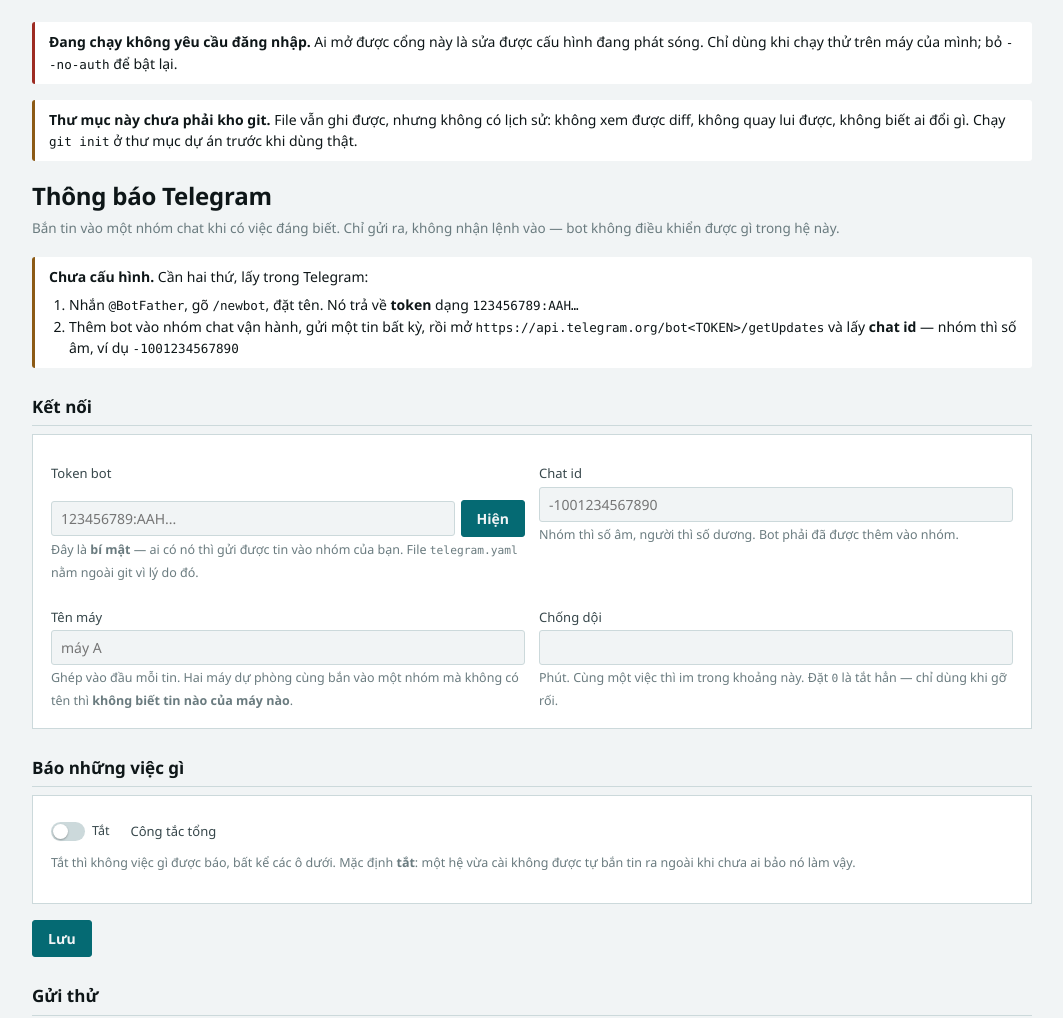
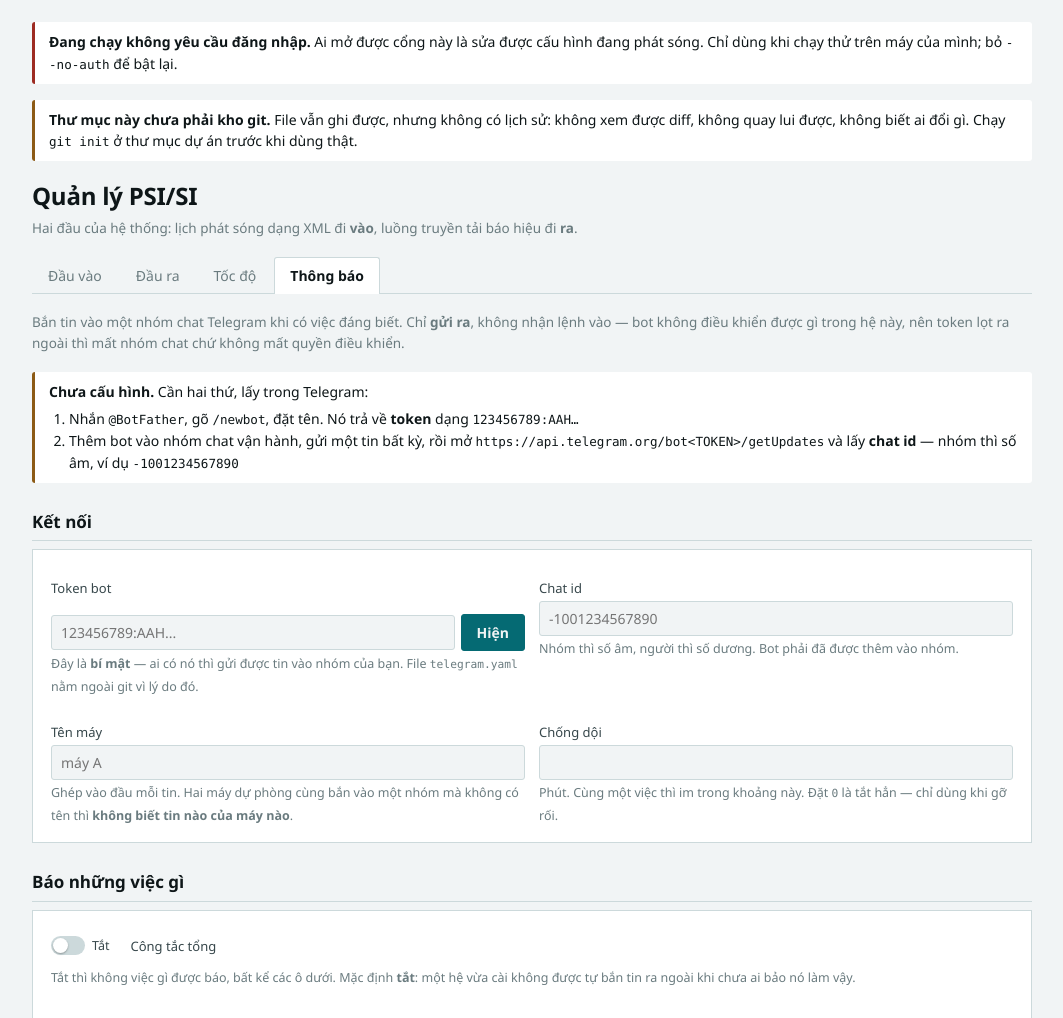
Before and after one commit to ndung2006/VTC-SI, a Python web app: template src/vtcsi/web/templates/telegram.html in a window 1280 px wide. Shown: the part 63-1081 px from the top of the page, without its empty margins (108-1171 px from the left). Run offline with Jinja, Linux system fonts and the light colour scheme; the template is opened without the code that fills it, so the values that code supplies are empty.

Commit message:
Thong bao Telegram thanh tab thu tu cua Quan ly PSI/SI
Nguoi dung di tim no o hang tab Dau vao / Dau ra / Toc do, khong phai trong
Quan tri — va di tim o dau thi no nen nam o do. Giu them muc dan duong o trang
Quan tri: hai cua vao mot phong, ton mot dong ma bot mot lan hoi.

Trang Telegram gio cung mang hang tab ay, nen vao roi quay ra duoc. Truoc do no
la mot trang cut duong: vao thi chi con nut Back cua trinh duyet.

Them hai bai kiem, mot cho moi chieu: tab phai co tren moi trang PSI/SI, va
hang tab phai co tren chinh trang Telegram.

Toan bo: 962 xanh.

Co-Authored-By: Claude Opus 5 (1M context) <noreply@anthropic.com>

```diff
--- a/src/vtcsi/web/templates/_tabs-psisi.html
+++ b/src/vtcsi/web/templates/_tabs-psisi.html
@@ -7,4 +7,5 @@
   <a href="/epg"{% if trang_con == 'vao' %} class="day"{% endif %}>Đầu vào</a>
   <a href="/dau-ra"{% if trang_con == 'ra' %} class="day"{% endif %}>Đầu ra</a>
   <a href="/toc-do"{% if trang_con == 'toc-do' %} class="day"{% endif %}>Tốc độ</a>
+  <a href="/telegram"{% if trang_con == 'telegram' %} class="day"{% endif %}>Thông báo</a>
 </div>
--- a/src/vtcsi/web/templates/telegram.html
+++ b/src/vtcsi/web/templates/telegram.html
@@ -1,10 +1,16 @@
 {% extends "base.html" %}
-{% block title %}Thông báo Telegram — VTC-SI{% endblock %}
+{% block title %}Thông báo — VTC-SI{% endblock %}
 {% block body %}
 
-<h1>Thông báo Telegram</h1>
-<p class="sub">Bắn tin vào một nhóm chat khi có việc đáng biết. Chỉ gửi ra,
-không nhận lệnh vào — bot không điều khiển được gì trong hệ này.</p>
+<h1>Quản lý PSI/SI</h1>
+<p class="sub">Hai đầu của hệ thống: lịch phát sóng dạng XML đi <b>vào</b>,
+luồng truyền tải báo hiệu đi <b>ra</b>.</p>
+
+{% set trang_con = 'telegram' %}{% include "_tabs-psisi.html" %}
+
+<p class="sub">Bắn tin vào một nhóm chat Telegram khi có việc đáng biết. Chỉ
+<b>gửi ra</b>, không nhận lệnh vào — bot không điều khiển được gì trong hệ này,
+nên token lọt ra ngoài thì mất nhóm chat chứ không mất quyền điều khiển.</p>
 
 {% if not c.token %}
 <div class="msg warn">
```
Also changed, not shown: tests/test_telegram.py (+13 -0 lines).
